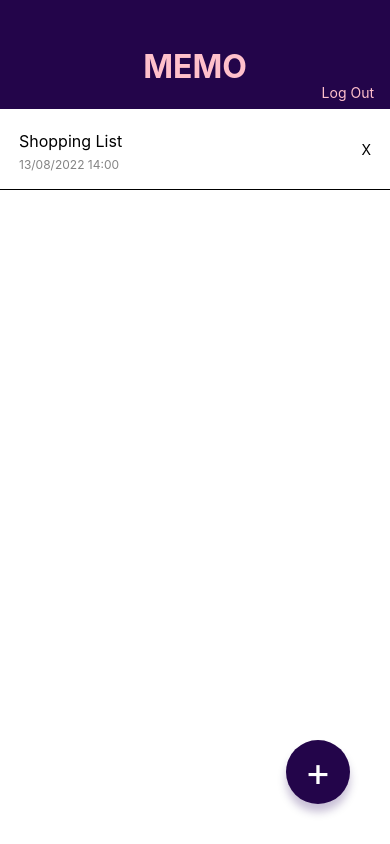
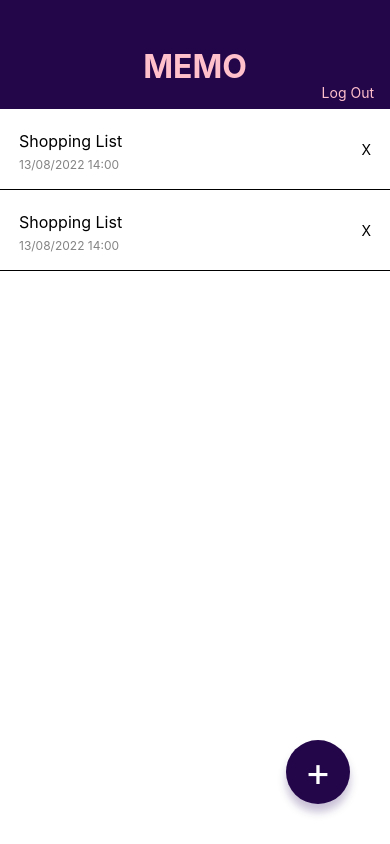
Before and after one commit to Ko40/MemoApp, a React Native app: screen / in a window 390 px wide. Built offline with nearby package versions, Linux system fonts and the light colour scheme.

Commit message:
Extract components

```diff
--- a/App.jsx
+++ b/App.jsx
@@ -1,32 +1,16 @@
 import React from 'react';
-import { StyleSheet, Text, View } from 'react-native';
+import { StyleSheet, View } from 'react-native';
+
+import AppBar from './src/components/AppBar';
+import MemoList from './src/components/MemoList';
+import CircleButton from './src/components/CircleButton';
 
 export default function App() {
   return (
     <View style={styles.container}>
-      <View style={styles.appbar}>
-        <View style={styles.appbarInner}>
-          <Text style={styles.appbarTytle}>MEMO</Text>
-          <Text style={styles.appbarRight}>Log Out</Text>
-        </View>
-      </View>
-
-      <View>
-        <View style={styles.memoList}>
-          <View>
-            <Text style={styles.memoListTitle}>Shopping List</Text>
-            <Text style={styles.memoListDate}>13/08/2022 14:00</Text>
-          </View>
-          <View>
-            <Text>X</Text>
-          </View>
-        </View>
-      </View>
-
-      <View style={styles.circleButton}>
-        <Text style={styles.circleButtonLabel}>+</Text>
-      </View>
-
+      <AppBar />
+      <MemoList />
+      <CircleButton>+</CircleButton>
     </View>
   );
 }
@@ -36,66 +20,4 @@
     flex: 1,
     backgroundColor: '#ffffff',
   },
-  appbar: {
-    width: '100%',
-    height: 109,
-    backgroundColor: '#23054A',
-    justifyContent: 'flex-end',
-  },
-  appbarInner: {
-    alignItems: 'center',
-  },
-  appbarRight: {
-    position: 'absolute',
-    color: 'pink',
-    right: 16,
-    bottom: 8,
-  },
-  appbarTytle: {
-    paddingVertical: 24,
-    fontSize: 32,
-    lineHeight: 36,
-    color: 'pink',
-    fontWeight: 'bold',
-  },
-  memoList: {
-    backgroundColor: '#ffffff',
-    flexDirection: 'row',
-    justifyContent: 'space-between',
-    paddingVertical: 16,
-    paddingHorizontal: 19,
-    alignItems: 'center',
-    borderBottomWidth: 1,
-    borderColor: 'rgba(0, 0, 0.15)',
-  },
-  memoListTitle: {
-    fontSize: 16,
-    lineHeight: 32,
-  },
-  memoListDate: {
-    fontSize: 12,
-    lineHeight: 16,
-    color: '#848484',
-  },
-  circleButton: {
-    backgroundColor: '#23054A',
-    width: 64,
-    height: 64,
-    borderRadius: 32,
-    justifyContent: 'center',
-    alignItems: 'center',
-    position: 'absolute',
-    right: 40,
-    bottom: 40,
-    shadowColor: '#23045A',
-    shadowOffset: { width: 0, height: 8 },
-    shadowOpacity: 0.25,
-    shadowRadius: 8,
-    elevation: 8,
-  },
-  circleButtonLabel: {
-    color: '#FFFFFF',
-    fontSize: 40,
-    lineHeight: 40,
-  },
 });
--- /dev/null
+++ b/src/components/AppBar.jsx
@@ -0,0 +1,38 @@
+import React from 'react';
+import { View, Text, StyleSheet } from 'react-native';
+
+export default function AppBar() {
+  return (
+    <View style={styles.appbar}>
+      <View style={styles.appbarInner}>
+        <Text style={styles.appbarTytle}>MEMO</Text>
+        <Text style={styles.appbarRight}>Log Out</Text>
+      </View>
+    </View>
+  );
+}
+
+const styles = StyleSheet.create({
+  appbar: {
+    width: '100%',
+    height: 109,
+    backgroundColor: '#23054A',
+    justifyContent: 'flex-end',
+  },
+  appbarInner: {
+    alignItems: 'center',
+  },
+  appbarRight: {
+    position: 'absolute',
+    color: 'pink',
+    right: 16,
+    bottom: 8,
+  },
+  appbarTytle: {
+    paddingVertical: 24,
+    fontSize: 32,
+    lineHeight: 36,
+    color: 'pink',
+    fontWeight: 'bold',
+  },
+});
--- /dev/null
+++ b/src/components/CircleButton.jsx
@@ -0,0 +1,40 @@
+import React from 'react';
+import { View, Text, StyleSheet } from 'react-native';
+import { string } from 'prop-types';
+
+export default function CircleButton(props) {
+  const { children } = props;
+  return (
+    <View style={styles.CircleButton}>
+      <Text style={styles.CircleButtonLabel}>{children}</Text>
+    </View>
+  );
+}
+
+CircleButton.propTypes = {
+  children: string.isRequired,
+};
+
+const styles = StyleSheet.create({
+  CircleButton: {
+    backgroundColor: '#23054A',
+    width: 64,
+    height: 64,
+    borderRadius: 32,
+    justifyContent: 'center',
+    alignItems: 'center',
+    position: 'absolute',
+    right: 40,
+    bottom: 40,
+    shadowColor: '#23045A',
+    shadowOffset: { width: 0, height: 8 },
+    shadowOpacity: 0.25,
+    shadowRadius: 8,
+    elevation: 8,
+  },
+  CircleButtonLabel: {
+    color: '#FFFFFF',
+    fontSize: 40,
+    lineHeight: 40,
+  },
+});
--- /dev/null
+++ b/src/components/MemoList.jsx
@@ -0,0 +1,49 @@
+import React from 'react';
+import { View, Text, StyleSheet } from 'react-native';
+
+export default function MemoList() {
+  return (
+    <View>
+      <View style={styles.memoList}>
+        <View>
+          <Text style={styles.memoListTitle}>Shopping List</Text>
+          <Text style={styles.memoListDate}>13/08/2022 14:00</Text>
+        </View>
+        <View>
+          <Text>X</Text>
+        </View>
+      </View>
+      <View style={styles.memoList}>
+        <View>
+          <Text style={styles.memoListTitle}>Shopping List</Text>
+          <Text style={styles.memoListDate}>13/08/2022 14:00</Text>
+        </View>
+        <View>
+          <Text>X</Text>
+        </View>
+      </View>
+    </View>
+  );
+}
+
+const styles = StyleSheet.create({
+  memoList: {
+    backgroundColor: '#ffffff',
+    flexDirection: 'row',
+    justifyContent: 'space-between',
+    paddingVertical: 16,
+    paddingHorizontal: 19,
+    alignItems: 'center',
+    borderBottomWidth: 1,
+    borderColor: 'rgba(0, 0, 0.15)',
+  },
+  memoListTitle: {
+    fontSize: 16,
+    lineHeight: 32,
+  },
+  memoListDate: {
+    fontSize: 12,
+    lineHeight: 16,
+    color: '#848484',
+  },
+});
```
